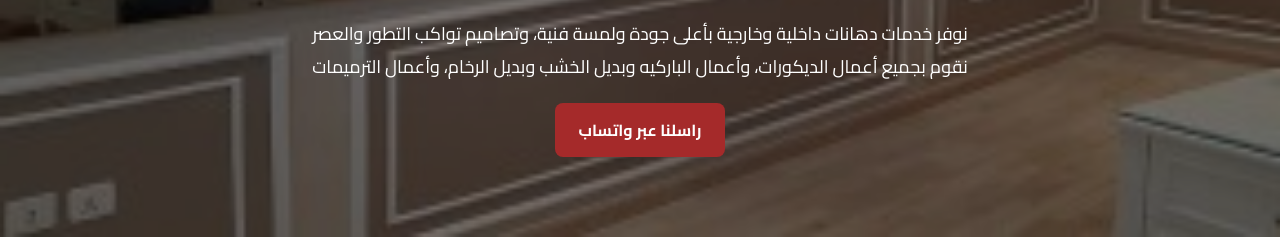
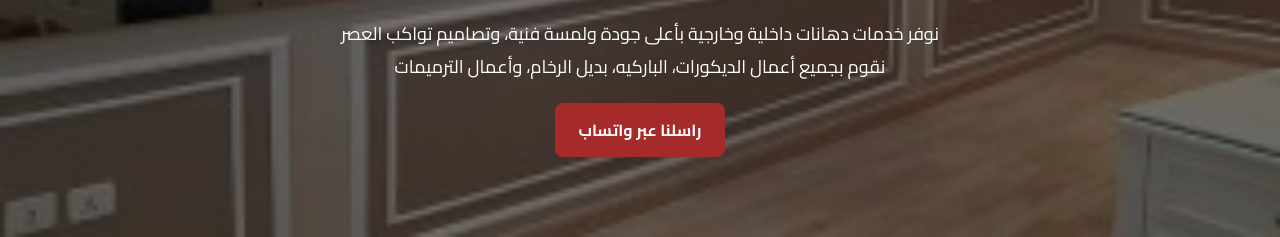
Before and after one commit to nasser1234/Al-nasser, a plain HTML site: page index.html in a window 1280 px wide. Shown: the part 563-800 px from the top of the page. Drawn offline with Linux system fonts and the light colour scheme.

Commit message:
Update index.html
تعديل جديد على الموقع

```diff
--- a/index.html
+++ b/index.html
@@ -24,8 +24,8 @@
     </nav>
     <div class="hero-text">
       <h1>الناصر للدهانات</h1>
-      <p>نوفر خدمات دهانات داخلية وخارجية بأعلى جودة ولمسة فنية، وتصاميم تواكب التطور والعصر</p>
-      <p>نقوم بجميع أعمال الديكورات، وأعمال الباركيه وبديل الخشب وبديل الرخام، وأعمال الترميمات</p>
+      <p>نوفر خدمات دهانات داخلية وخارجية بأعلى جودة ولمسة فنية، وتصاميم تواكب العصر</p>
+      <p>نقوم بجميع أعمال الديكورات، الباركيه، بديل الرخام، وأعمال الترميمات</p>
       <a href="https://wa.me/967776844155" class="btn">راسلنا عبر واتساب</a>
     </div>
   </header>
```
